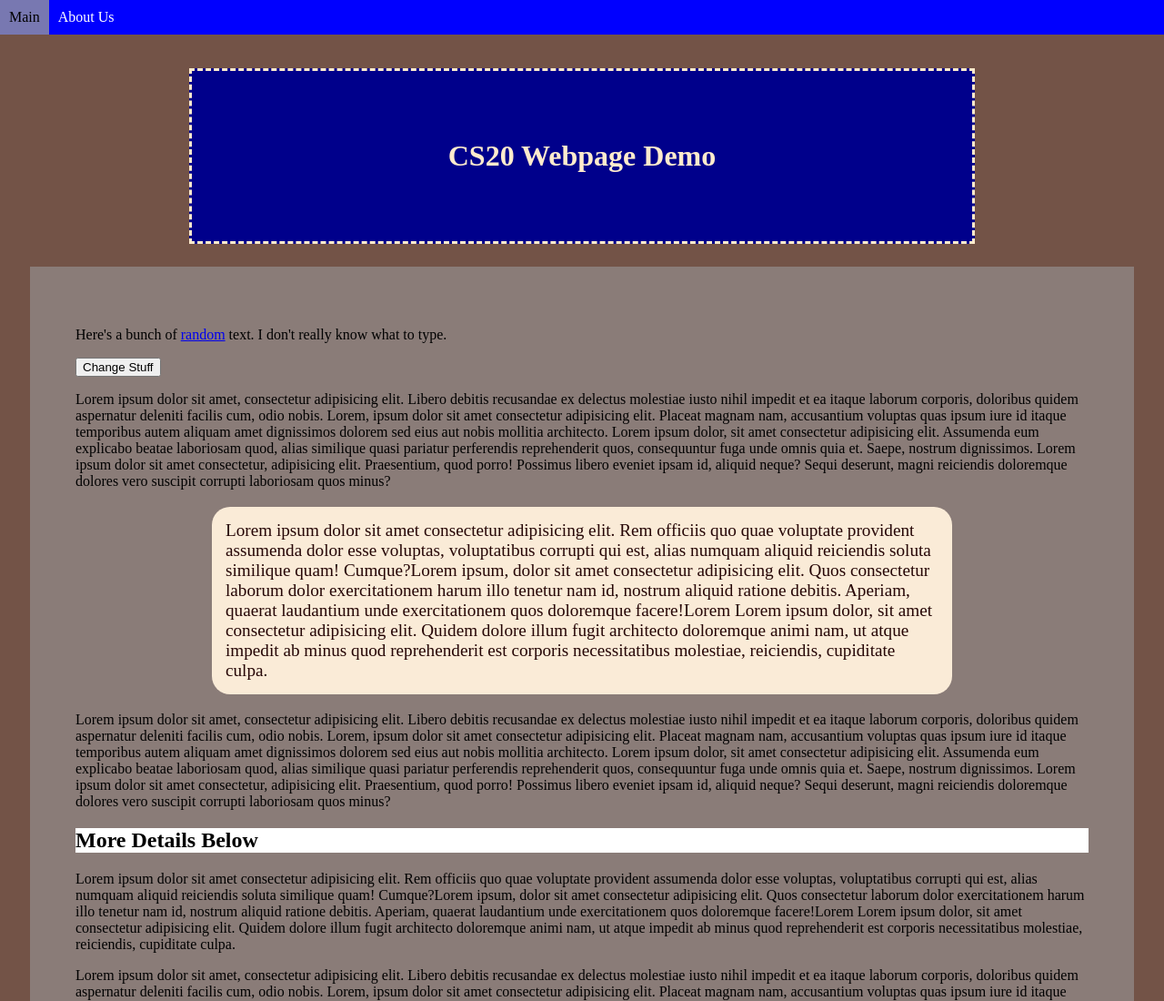
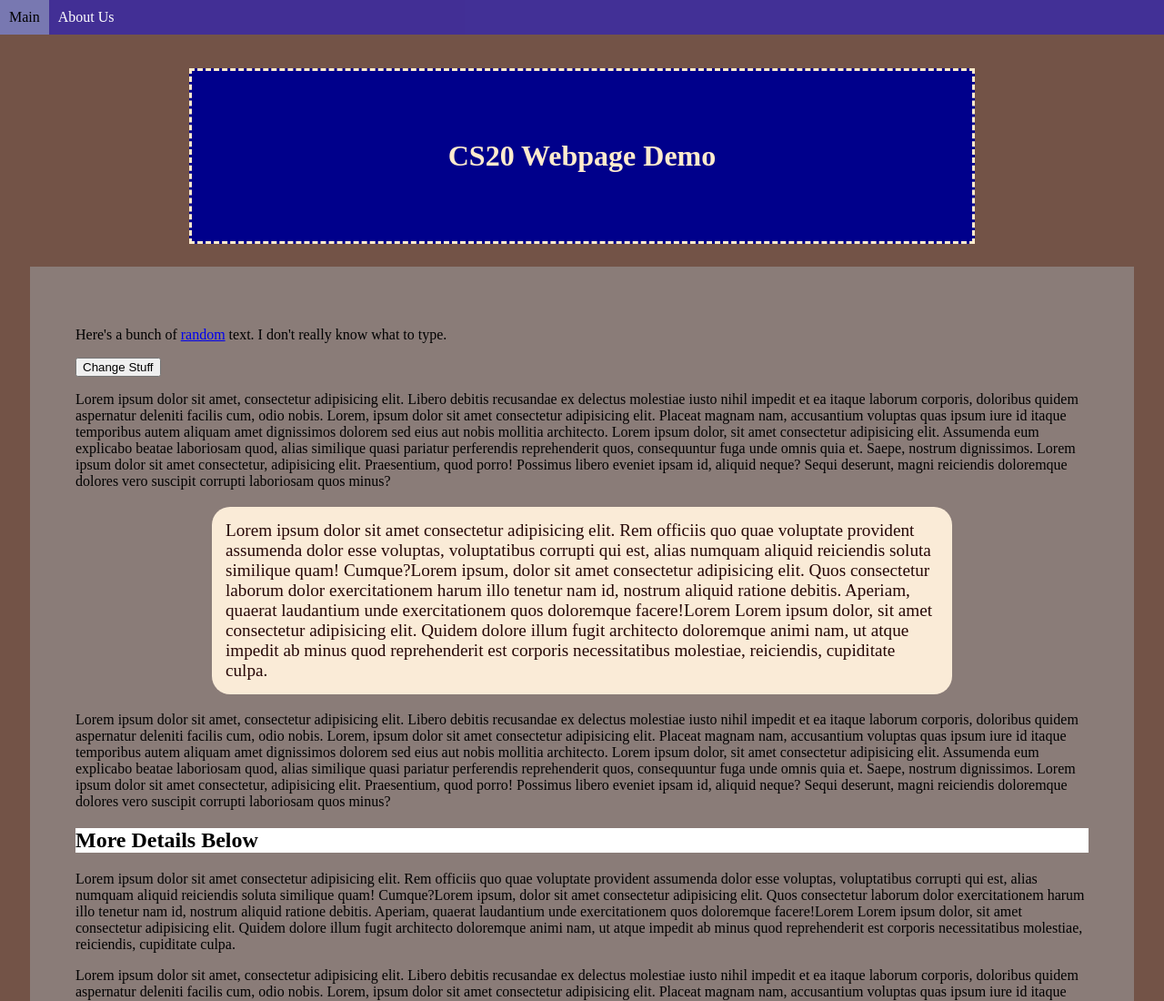
Before and after one commit to schellenberg/cs20-class-demos, a plain HTML site: page webpage/index.html in a window 1280 px wide. Shown: the top 1100 px of the page at 91% size. Drawn offline with Linux system fonts and the light colour scheme.

Commit message:
Update style.css

```diff
--- a/webpage/style.css
+++ b/webpage/style.css
@@ -43,14 +43,14 @@ h1 {
 }
 
 nav ul {
-    position: absolute;
+    position: fixed;
     top: 0;
     left: 0;
     list-style-type: none;
     margin: 0;
     padding: 0;
     width: 100%;
-    background-color: blue;
+    background-color: rgba(0, 0, 255, 0.427);
 }
 
 nav ul li {
```
